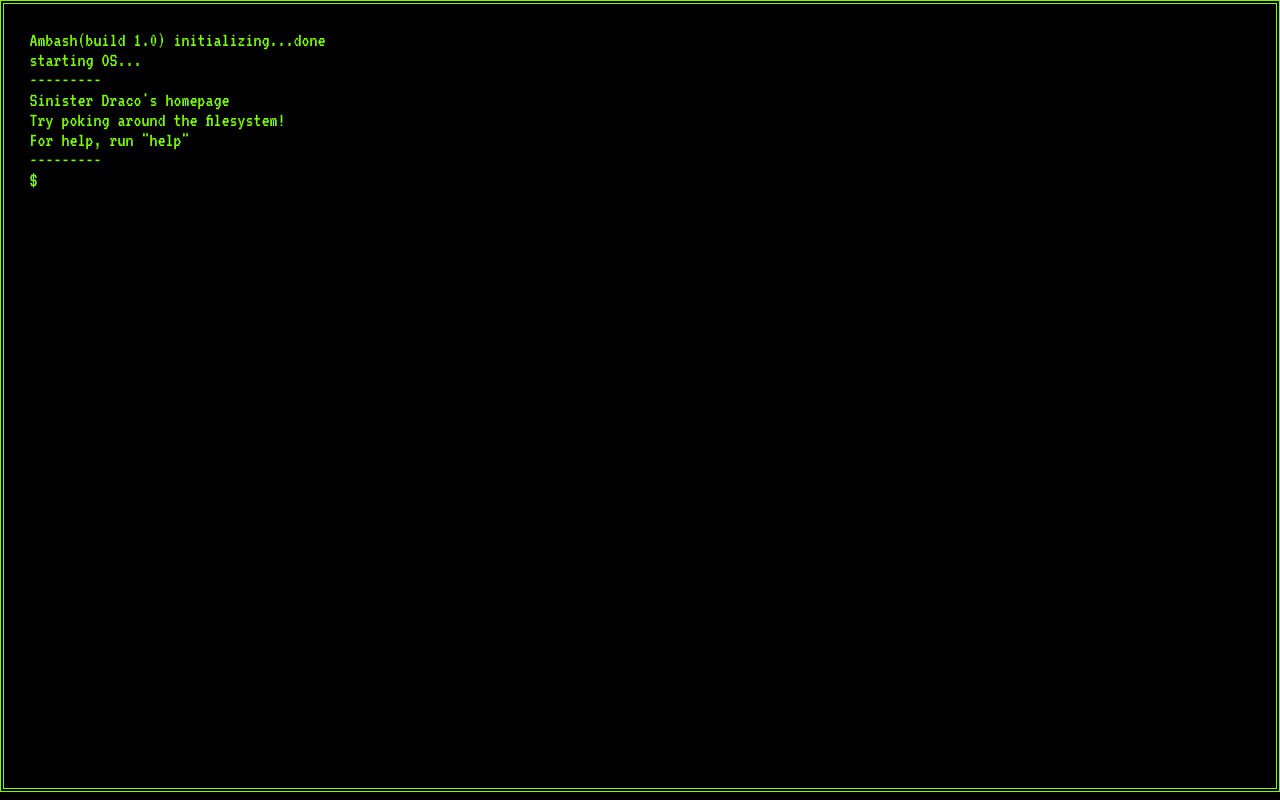
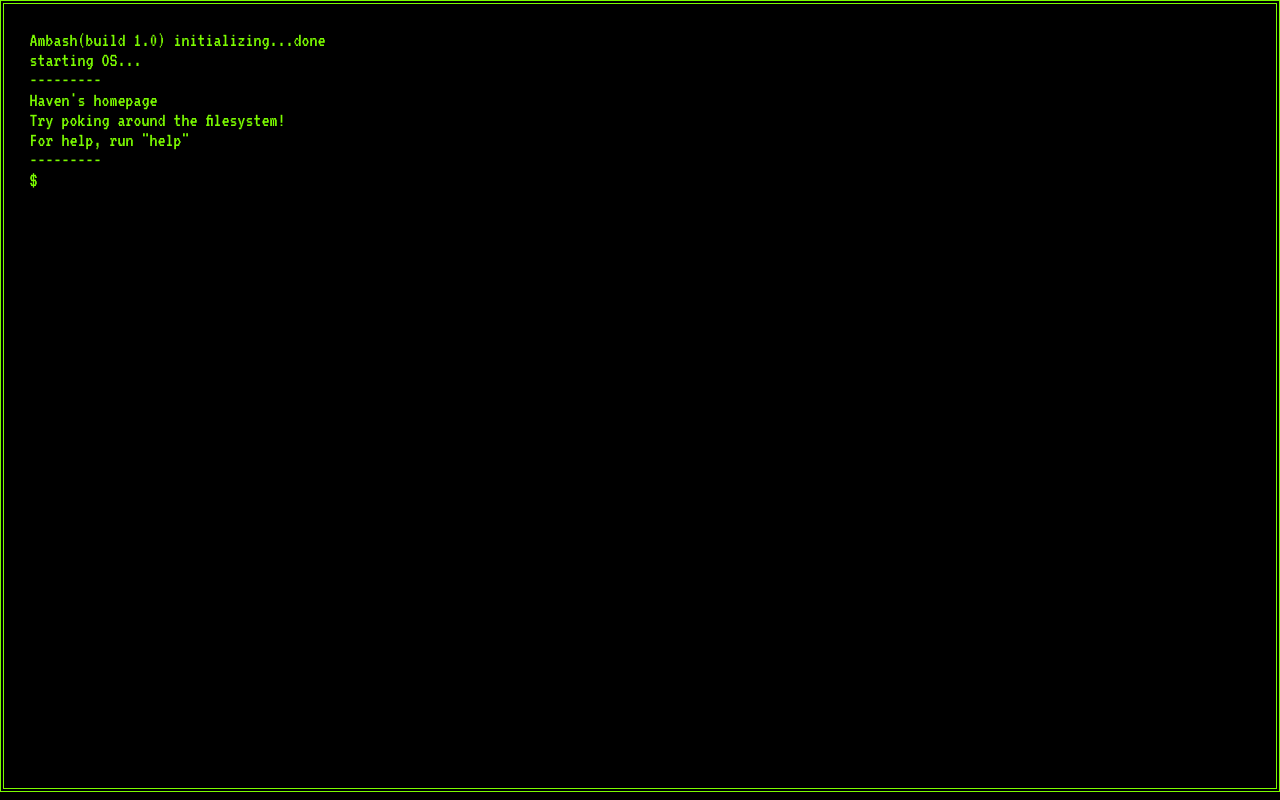
Before and after one commit to AYAN-AMBESH/portfolio, a Flask app: page / in a window 1280 px wide. Run offline with Flask 3, Linux system fonts and the light colour scheme.

Commit message:
Changed name

```diff
--- a/index.html
+++ b/index.html
@@ -11,7 +11,7 @@
 Ambash(build 1.0) initializing...done
 starting OS...
 ---------
-Sinister Draco's homepage
+Haven's homepage
 Try poking around the filesystem!
 For help, run "help"
 ---------</pre
--- a/templates/index.html
+++ b/templates/index.html
@@ -14,7 +14,7 @@
 Ambash(build 1.0) initializing...done
 starting OS...
 ---------
-Sinister Draco's homepage
+Haven's homepage
 Try poking around the filesystem!
 For help, run "help"
 ---------</pre>
```
